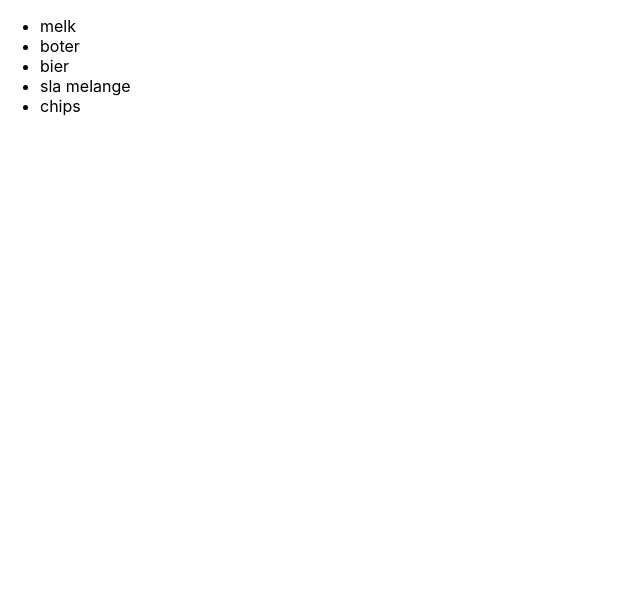
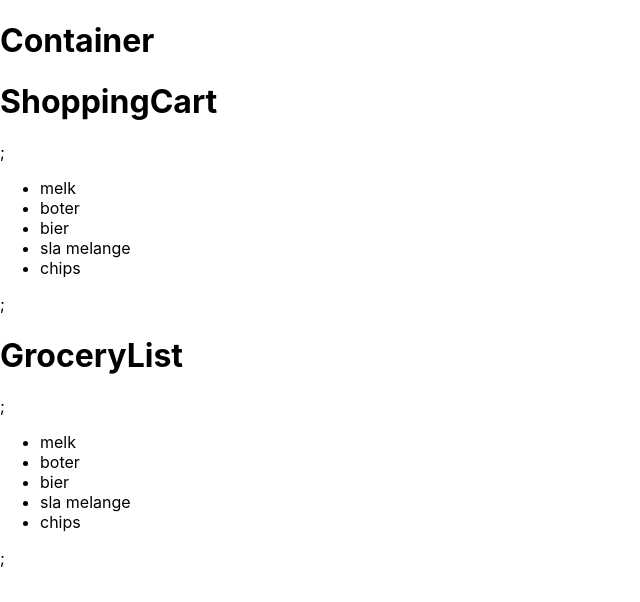
Before and after one commit to lambertwijshakecreations/React-grocery-app, a React (Create React App) app: page / in a window 1280 px wide. Shown: the top 602 px of the page, without its empty margins (0-640 px from the left). Built offline with nearby package versions, Linux system fonts and the light colour scheme.

Commit message:
step 4.5 frome here

```diff
--- a/src/App.js
+++ b/src/App.js
@@ -1,11 +1,11 @@
 import React from "react";
-import List from "./components/list";
+import Container from "./components/Container";
 import "./App.css";
 
 function App() {
 	return (
 		<div>
-			<List />
+			<Container />
 		</div>
 	);
 }
--- /dev/null
+++ b/src/components/Container.js
@@ -0,0 +1,15 @@
+import React from "react";
+import ShoppingCart from "./ShoppingCart";
+import GroceryList from "./GroceryList";
+
+const Container = () => {
+	return (
+		<div>
+			<h1>Container</h1>
+			<ShoppingCart />
+			<GroceryList />
+		</div>
+	);
+};
+
+export default Container;
--- /dev/null
+++ b/src/components/GroceryList.js
@@ -0,0 +1,13 @@
+import React from "react";
+import List from "./list";
+
+const GroceryList = () => {
+	return (
+		<div>
+			<h1>GroceryList</h1>;
+			<List />;
+		</div>
+	);
+};
+
+export default GroceryList;
--- /dev/null
+++ b/src/components/ShoppingCart.js
@@ -0,0 +1,13 @@
+import React from "react";
+import List from "./list";
+
+const ShoppingCart = () => {
+	return (
+		<div>
+			<h1>ShoppingCart</h1>;
+			<List />;
+		</div>
+	);
+};
+
+export default ShoppingCart;
--- a/src/components/list.js
+++ b/src/components/list.js
@@ -19,7 +19,6 @@ class List extends Component {
 		const listItems = this.state.groceryItems.map((item) => (
 			<ListItem key={item.id} value={item.title} />
 		));
-		console.log({ listItems });
 
 		return (
 			<div>
```
